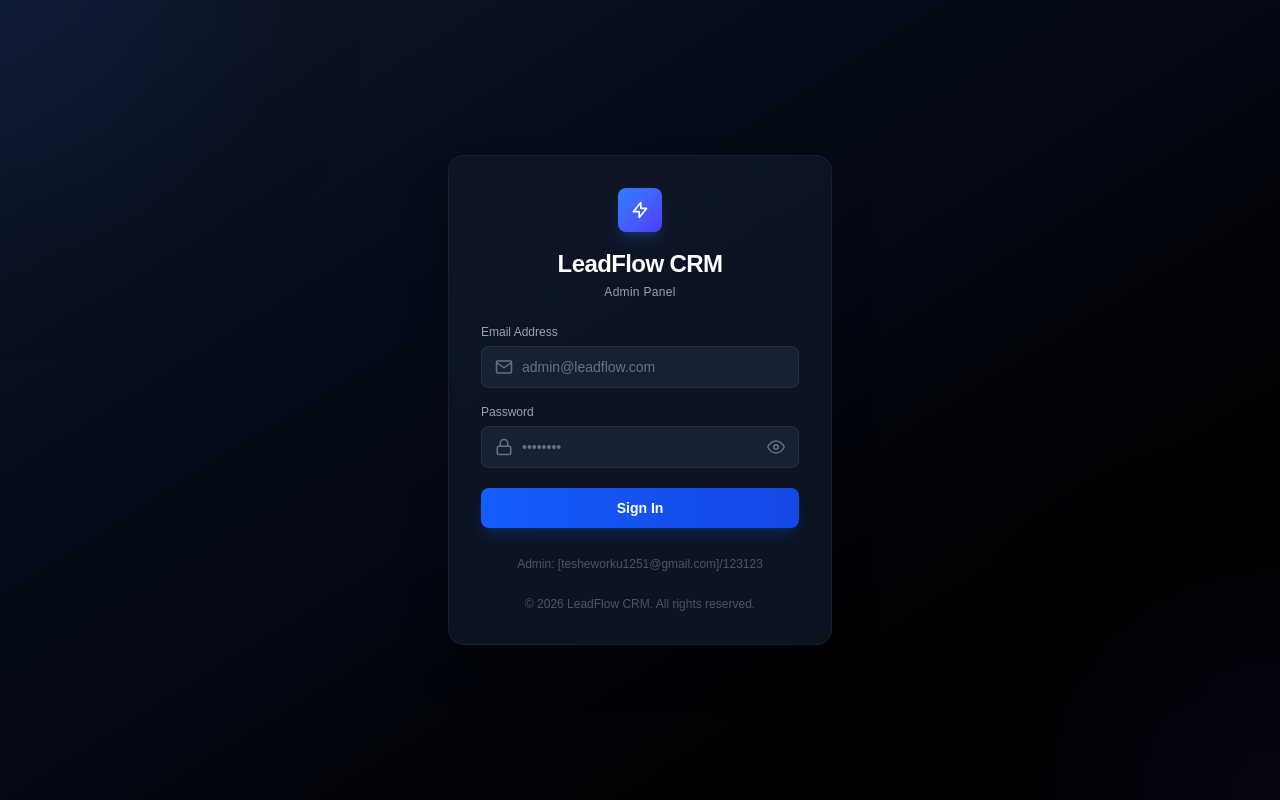
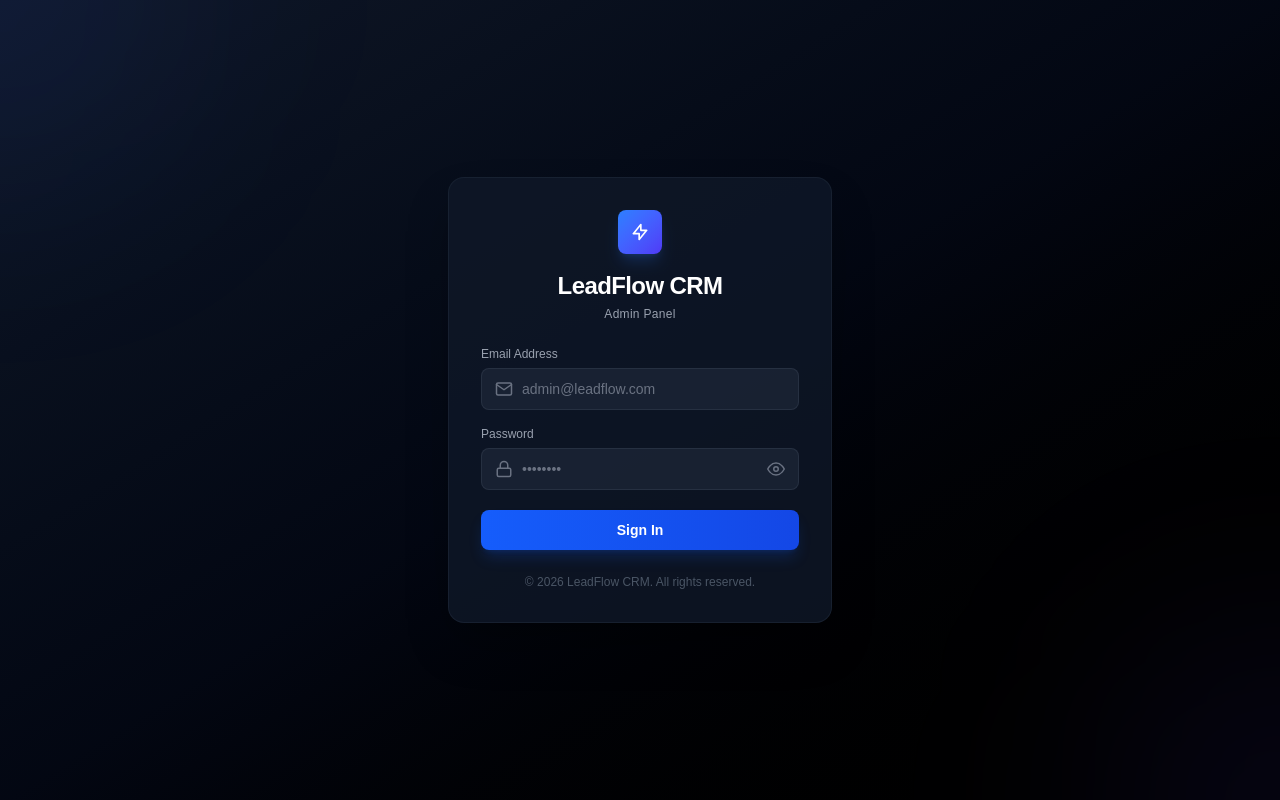
Before and after one commit to Teshome-Worku/FUTURE_FS_02, a Next.js app in the folder frontend/: page /login in a window 1280 px wide. Built offline with nearby package versions, Linux system fonts and the light colour scheme; no server answers.

Commit message:
feat: implement login page and update documentation with new credentials

```diff
--- a/frontend/src/app/login/page.js
+++ b/frontend/src/app/login/page.js
@@ -193,7 +193,7 @@
             >
               {loading ? <LoadingIndicator /> : "Sign In"}
             </button>
-            <p className="text-center text-xs text-gray-600 mt-3">Admin: [tesheworku1251@gmail.com]/123123</p>
+
 
           </form>
 
```
Also changed, not shown: 1 other file (tests, documents, lock files or other folders).
